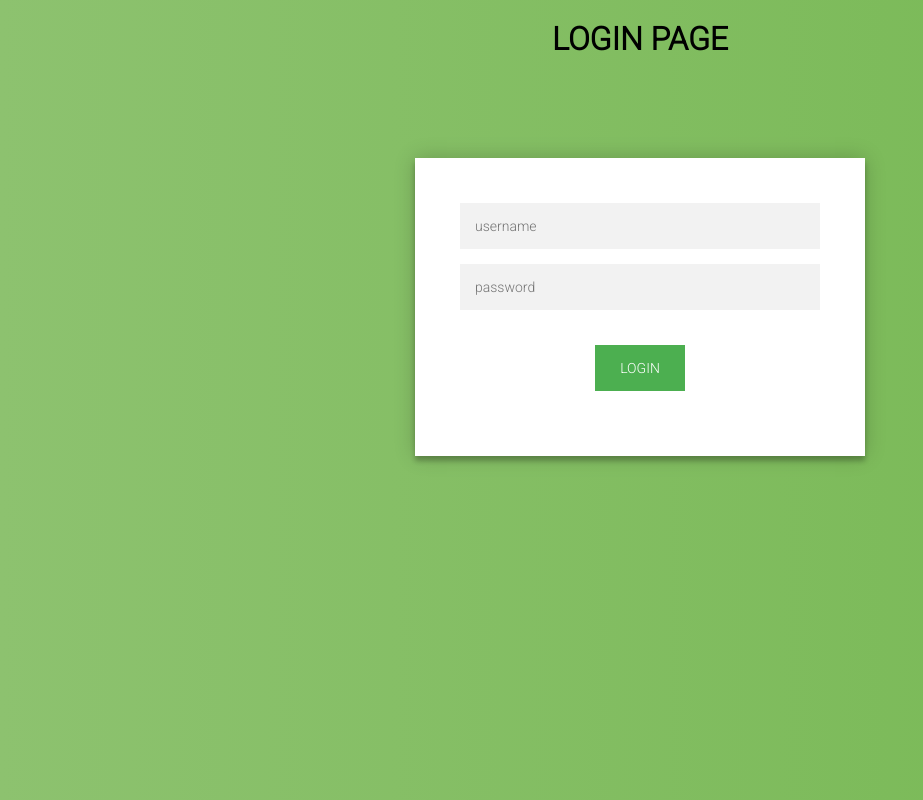
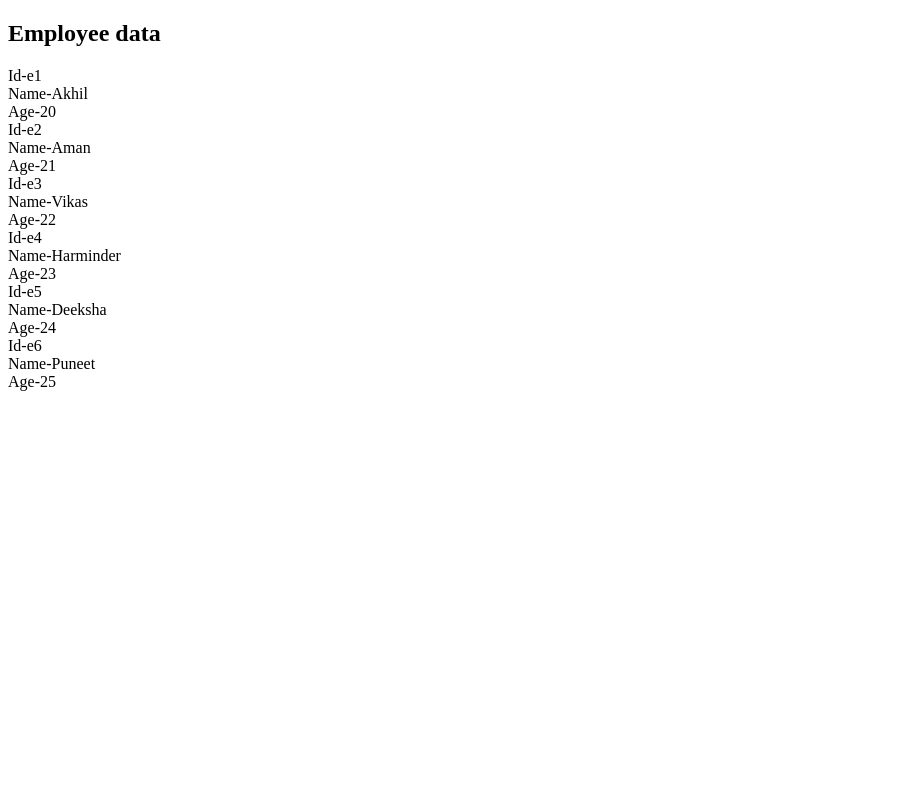
Before and after one commit to Vikas2609/login_assign1, a React (Create React App) app: page / in a window 1280 px wide. Shown: the whole page, without its empty margins (0-923 px from the left). Built offline with nearby package versions, Linux system fonts and the light colour scheme.

Commit message:
assign_2

```diff
--- /dev/null
+++ b/src/App.js
@@ -0,0 +1,48 @@
+import React from 'react'
+import EmployeeData from "./components/EmployeeData"
+
+const employees= [
+    {
+      id: 'e1',
+      name: 'Akhil',
+      age: 20
+    },
+    {
+      id: 'e2',
+      name: 'Aman',
+      age: 21
+    },
+{
+      id: 'e3',
+      name: 'Vikas',
+      age: 22
+    },
+{
+      id: 'e4',
+      name: 'Harminder',
+      age: 23
+    },
+{
+      id: 'e5',
+      name: 'Deeksha',
+      age: 24
+    },
+{
+      id: 'e6',
+      name: 'Puneet',
+      age: 25
+    },
+  ];
+
+
+const App = () => {
+    return (
+        <div>
+            <h2>Employee data</h2>
+            <EmployeeData employees={employees} />
+        </div>
+
+      );
+}
+
+export default App;
--- /dev/null
+++ b/src/components/EmployeeData.js
@@ -0,0 +1,14 @@
+import React from 'react'
+import EmployeeTile from "./EmployeeTile"
+
+const EmployeeData = (props) => {
+    console.log(props)
+    return (
+        <div>
+            {props.employees.map((item,index)=><EmployeeTile key={index} {...item}/>)}
+
+        </div>
+    );
+}
+
+export default EmployeeData;
--- /dev/null
+++ b/src/components/EmployeeTile.js
@@ -0,0 +1,18 @@
+import React from 'react'
+
+const EmployeeTile = (props) => {
+    console.log(props)
+    return (
+        <div>
+            <div>
+                <div>Id-{props.id}</div>
+                <span>Name-{props.name}</span>
+                <br />
+                <span>Age-{props.age}</span>
+            </div>
+        </div>
+
+     );
+}
+
+export default EmployeeTile;
--- a/src/index.js
+++ b/src/index.js
@@ -1,11 +1,13 @@
 import React from 'react';
 import ReactDOM from 'react-dom';
-import MyForm from './login';
+import App from "./App"
+// import MyForm from './login';
 import reportWebVitals from './reportWebVitals';
 
 ReactDOM.render(
   <React.StrictMode>
-    <MyForm />
+    {/* <MyForm /> */}
+    <App/>
   </React.StrictMode>,
   document.getElementById('root')
 );
```
